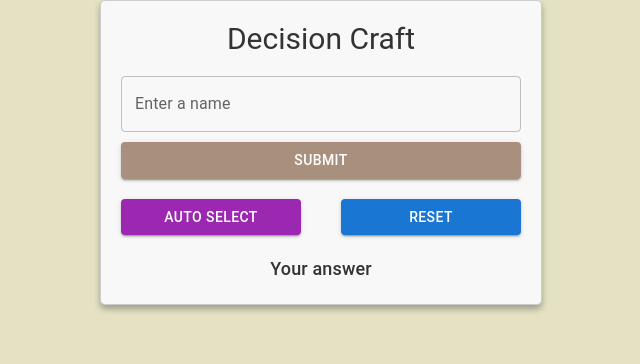
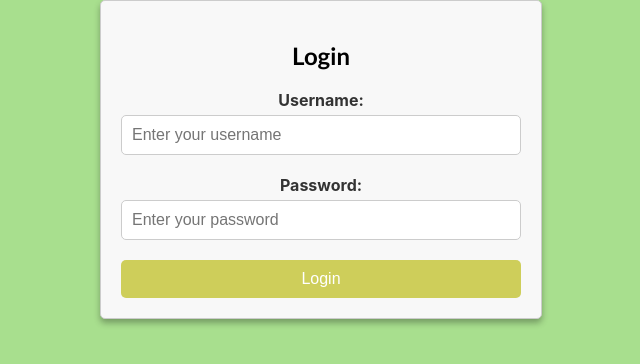
Before and after one commit to sarthak-immence/decision_craft, a React (Create React App) app: page / in a window 1280 px wide. Shown: the top 364 px of the page, without its empty margins (319-959 px from the left). Built offline with nearby package versions, Linux system fonts and the light colour scheme.

Commit message:
feat decision_craft:LoginPage

```diff
--- a/package.json
+++ b/package.json
@@ -21,6 +21,7 @@
     "react": "^18.2.0",
     "react-dom": "^18.2.0",
     "react-redux": "^8.1.2",
+    "react-router-dom": "^6.16.0",
     "react-scripts": "5.0.1",
     "redux": "^4.2.1",
     "redux-persist": "^6.0.0",
--- a/src/App.css
+++ b/src/App.css
@@ -4,7 +4,8 @@
 body  {
     margin: 0;
     padding: 0;
-    background-color: #e4e2c3;
+    /* background-color: #e4e2c3; */
+    background-color: #A8DF8E;
     height: 100vh;
 }
 
--- a/src/App.tsx
+++ b/src/App.tsx
@@ -1,12 +1,24 @@
 import React from 'react';
 import './App.css';
 import HomePage from './components/HomePage';
+import LogInPage from './components/LogIn/LogInPage';
+import { BrowserRouter as Router, Route, Routes } from 'react-router-dom';
 
 function App() {
   return (
-    <div className='App-header'>
-      <HomePage />
+
+    <Router>
+    <div className="App-header">
+    <Routes>
+      <Route path="/"  Component={LogInPage } />
+      <Route path="/home" Component={HomePage } />
+    </Routes>
     </div>
+  </Router>
+    // <div className='App-header'>
+    //   {/* <HomePage /> */}
+    //   <LogInPage />
+    // </div>
   );
 }
 
--- a/src/components/HomePage.css
+++ b/src/components/HomePage.css
@@ -7,10 +7,9 @@
   padding: 20px;
   border: 1px solid #ccc;
   border-radius: 5px;
-  background-color: #f8f8f8;
+  background-color: #f8f8f8 !important; /* Neutral light background */
   font-family: Arial, sans-serif;
   box-shadow: 0 4px 6px rgba(0, 0, 0, 0.3);
-
 }
 
 /* Title styles */
@@ -21,7 +20,7 @@
 .title_cls h3 {
   font-size: 30px;
   margin-bottom: 20px;
-  color: #333;
+  color: #333; /* Dark gray text */
 }
 
 /* Input section styles */
@@ -35,10 +34,8 @@
 
 .submit_bttn {
   width: 100%;
-  /* background-color: #8a3a18 !important;  */
-  /* background-color: #4F709C !important;  */
-  background-color: #A9907E !important;
-  color: #fff;
+  background-color: #9A3B3B !important; /* Deep red button */
+  color: #fff; /* White text on the button */
   border: none;
   border-radius: 5px;
   cursor: pointer;
@@ -47,8 +44,7 @@
 }
 
 .submit_bttn:hover {
-  /* background-color: #0056b3 !important; */
-  background-color: #9A3B3B !important;
+  background-color: #218838 !important; /* Green on hover for contrast */
 }
 
 /* List section styles */
@@ -62,7 +58,7 @@
   display: flex;
   justify-content: space-between;
   align-items: center;
-  background-color: #fff;
+  background-color: #fff; /* White list background */
   padding: 10px;
   border: 1px solid #ccc;
   border-radius: 5px;
@@ -83,27 +79,23 @@
 
 /* Generate section styles */
 .gnt-section {
-  margin-bottom: 20px;
+  margin: 20px 0;
   display: flex;
   justify-content: space-between;
-  /* align-items: ; */
 }
 
 .auto_select-button {
   width: 45%;
-  /* background-color: #a72889 !important; */
-  /* background-color: #E5D283 !important; */
-  /* background-color: #ABC4AA !important; */
-  color: #fff;
+  background-color: #9A3B3B; /* Deep red button */
+  color: #fff; /* White text on the button */
   border: none;
-  /* margin: 10px !important; */
   border-radius: 5px;
   cursor: pointer;
   transition: background-color 0.3s ease;
 }
 
 .auto_select-button:hover {
-  background-color: #218838;
+  background-color: #218838; /* Green on hover for contrast */
 }
 
 /* Answer section styles */
@@ -114,9 +106,14 @@
 .answer-section h6 {
   font-size: 18px;
   margin-top: 20px;
-  color: #333;
+  color: #333; /* Dark gray text */
 }
 
-.answer_output{
-  font-size: 25px !important;
+.answer_output {
+  font-size: 25px;
+  background-color: #ffffff; /* White answer background */
+  border: 1px solid #ccc;
+  padding: 10px;
+  font-weight: bold;
+  margin-top: 10px;
 }
--- a/src/components/HomePage.tsx
+++ b/src/components/HomePage.tsx
@@ -14,7 +14,6 @@ function HomePage() {
   const array_data = useSelector((state: { array_data: array_data[] }) => state.array_data);
 
   console.log("array_data",array_data);
-
 
   // const [show, setShow] = useState(true);
   const [isEditing, setIsEditing] = useState(false);
@@ -80,6 +79,9 @@ function HomePage() {
 
   return (
     <div className="mainDiv">
+      <div>
+        <a href='/'>login</a>
+      </div>
       <div className='title_cls'>
         <Typography variant="h3">Decision Craft</Typography>
       </div>
--- /dev/null
+++ b/src/components/LogIn/LogInPage.css
@@ -0,0 +1,55 @@
+/* LoginPage.css */
+
+.login-container {
+    max-width: 400px;
+    margin: 0 auto;
+    padding: 20px;
+    border: 1px solid #ccc;
+    border-radius: 5px;
+    background-color: #f8f8f8;
+    box-shadow: 0 4px 6px rgba(0, 0, 0, 0.3);
+    text-align: center;
+}
+
+.login-container h5 {
+    font-size: 24px;
+    margin-bottom: 20px;
+    color: #333;
+}
+
+.form-group {
+    margin-bottom: 20px;
+}
+
+ .form-group label {
+    display: block;
+    margin-bottom: 5px;
+    font-weight: bold;
+    color: #333;
+    font-size: 16px;
+}
+
+.form-group input {
+    width: 100%;
+    padding: 10px;
+    border: 1px solid #ccc;
+    border-radius: 5px;
+    font-size: 16px;
+    box-sizing: border-box;
+}
+
+.login_bttn {
+    width: 100%;
+    padding: 10px;
+    background-color: #CECE5A;
+    color: #fff;
+    border: none;
+    border-radius: 5px;
+    cursor: pointer;
+    font-size: 16px;
+    transition: background-color 0.3s ease;
+}
+
+.login_bttn:hover {
+    background-color: #02356c;
+}
--- /dev/null
+++ b/src/components/LogIn/LogInPage.tsx
@@ -0,0 +1,47 @@
+// src/LoginPage.tsx
+
+import React, { useState } from 'react';
+import './LogInPage.css';
+import { useNavigate } from 'react-router-dom';
+const LogInPage: React.FC = () => {
+  const [username, setUsername] = useState('');
+  const [password, setPassword] = useState('');
+  const navigate = useNavigate();
+  const handleLogin = () => {
+    // Add your login logic here, e.g., send a request to your server
+    console.log('Username:', username);
+    console.log('Password:', password);
+    navigate('/home');
+  };
+
+  return (
+    <div className="login-container">
+      <h2>Login</h2>
+      <form>
+        <div className="form-group">
+          <label>Username:</label>
+          <input
+            type="text"
+            value={username}
+            onChange={(e) => setUsername(e.target.value)}
+            placeholder="Enter your username"
+          />
+        </div>
+        <div className="form-group">
+          <label>Password:</label>
+          <input
+            type="password"
+            value={password}
+            onChange={(e) => setPassword(e.target.value)}
+            placeholder="Enter your password"
+          />
+        </div>
+        <button type="button" className='login_bttn' onClick={handleLogin}>
+          Login
+        </button>
+      </form>
+    </div>
+  );
+};
+
+export default LogInPage;
```
Also changed, not shown: 1 other file (tests, documents, lock files or other folders).
